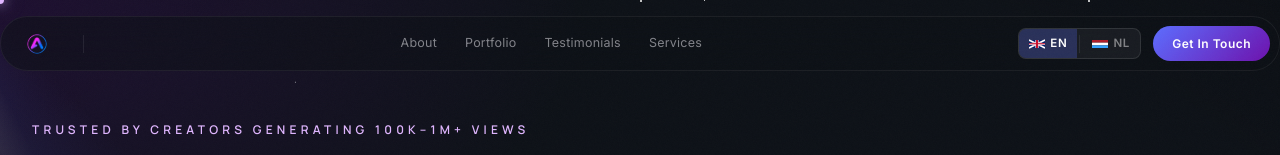
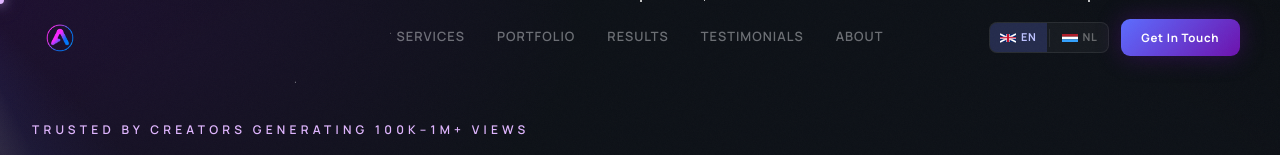
Before and after one commit to Akin-Visuals/akin-visuals-frontend, a Next.js app: page /en in a window 1280 px wide. Shown: the top 155 px of the page. Built offline with nearby package versions, Linux system fonts and the light colour scheme; no server answers; grey boxes are pictures that could not be loaded.

Commit message:
fade sections

```diff
--- a/app/globals.css
+++ b/app/globals.css
@@ -228,64 +228,102 @@ body {
 }
 
 /* ── Navbar ── */
+/* ── Navbar — Option B: full-width with gradient accent line ── */
 #navbar {
   position: fixed;
   top: 0; left: 0; right: 0;
   z-index: 100;
-  padding: 1rem 0;
-  transition: padding 0.4s cubic-bezier(.25,.46,.45,.94);
+  background: rgba(13,17,23,0);
+  transition: background 0.4s ease, box-shadow 0.4s ease;
 }
+
+/* Gradient accent line at bottom */
+#navbar::after {
+  content: '';
+  position: absolute;
+  bottom: 0; left: 0; right: 0;
+  height: 1px;
+  background: linear-gradient(90deg, transparent 0%, rgba(92,109,255,0.45) 30%, rgba(109,17,173,0.45) 65%, transparent 100%);
+  opacity: 0;
+  transition: opacity 0.4s ease;
+}
+
+#navbar.scrolled {
+  background: rgba(13,17,23,0.92);
+  box-shadow: 0 4px 40px rgba(0,0,0,0.4);
+}
+
+#navbar.scrolled::after { opacity: 1; }
+
 #navbar-inner {
-  max-width: 80rem;
+  max-width: 88rem;
   margin: 0 auto;
-  display: flex;
+  display: grid;
+  grid-template-columns: 1fr auto 1fr;
   align-items: center;
-  justify-content: space-between;
   gap: 2rem;
-  background: rgba(13,17,23,0.55);
-  backdrop-filter: blur(20px);
-  -webkit-backdrop-filter: blur(20px);
-  border: 1px solid rgba(255,255,255,0.06);
-  border-radius: 9999px;
-  padding: 0.55rem 0.55rem 0.55rem 1.4rem;
-  transition: background 0.3s, box-shadow 0.3s;
+  padding: 1.1rem 2.5rem;
+  background: none;
+  border: none;
+  border-radius: 0;
+  backdrop-filter: none;
+  transition: padding 0.4s ease;
 }
+
 #navbar.scrolled #navbar-inner {
-  background: rgba(13,17,23,0.82);
-  box-shadow: 0 8px 40px rgba(0,0,0,0.35);
-}
-#navbar.scrolled {
-  padding: 0.6rem 0;
+  padding: 0.75rem 2.5rem;
+  background: none;
+  box-shadow: none;
 }
 
 /* Nav links */
 .nav-link {
-  font-family: 'Inter', sans-serif;
-  font-size: 0.78rem;
-  font-weight: 500;
-  letter-spacing: 0.02em;
-  color: rgba(225,226,231,0.55);
+  font-family: 'Manrope', sans-serif;
+  font-size: 0.8rem;
+  font-weight: 600;
+  letter-spacing: 0.08em;
+  text-transform: uppercase;
+  color: rgba(225,226,231,0.45);
   text-decoration: none;
+  white-space: nowrap;
+  position: relative;
+  padding-bottom: 3px;
   transition: color 0.2s;
-  white-space: nowrap;
 }
+
+.nav-link::after {
+  content: '';
+  position: absolute;
+  bottom: -2px; left: 0; right: 0;
+  height: 1px;
+  background: linear-gradient(90deg, #5c6dff, #e0b6ff);
+  transform: scaleX(0);
+  transform-origin: left;
+  transition: transform 0.25s cubic-bezier(0.22,1,0.36,1);
+}
+
 .nav-link:hover { color: #e1e2e7; }
+.nav-link:hover::after { transform: scaleX(1); }
 
-/* CTA pill */
+/* CTA — consistent with site */
 .nav-cta {
-  font-family: 'Inter', sans-serif;
-  font-size: 0.75rem;
-  font-weight: 600;
-  letter-spacing: 0.04em;
-  white-space: nowrap;
+  display: inline-flex;
+  align-items: center;
+  gap: 6px;
   background: linear-gradient(135deg, #5c6dff, #6d11ad);
   color: #fff;
+  font-family: 'Manrope', sans-serif;
+  font-size: 0.72rem;
+  font-weight: 700;
+  letter-spacing: 0.06em;
+  white-space: nowrap;
   border: none;
-  border-radius: 9999px;
-  padding: 0.55rem 1.2rem;
+  border-radius: 9px;
+  padding: 0.6rem 1.3rem;
   cursor: pointer;
   transition: filter 0.2s, transform 0.1s;
   text-decoration: none;
+  box-shadow: 0 0 24px rgba(109,17,173,0.35);
 }
 .nav-cta:hover  { filter: brightness(1.15); }
 .nav-cta:active { transform: scale(0.96); }
@@ -295,8 +333,8 @@ body {
   display: flex;
   align-items: center;
   gap: 2px;
-  background: rgba(255,255,255,0.05);
-  border: 1px solid rgba(255,255,255,0.1);
+  background: rgba(255,255,255,0.04);
+  border: 1px solid rgba(255,255,255,0.08);
   border-radius: 8px;
   overflow: hidden;
 }
@@ -306,15 +344,16 @@ body {
   gap: 5px;
   padding: 6px 10px;
   cursor: pointer;
-  font-family: 'Inter', sans-serif;
-  font-size: 0.72rem;
+  font-family: 'Manrope', sans-serif;
+  font-size: 0.68rem;
   font-weight: 700;
   letter-spacing: 0.06em;
   transition: background 0.2s, color 0.2s;
   border: none;
+  background: none;
 }
-.lang-btn.is-active   { background: rgba(92,109,255,0.25); color: #fff; }
-.lang-btn.is-inactive { background: transparent; color: rgba(255,255,255,0.45); }
+.lang-btn.is-active   { background: rgba(92,109,255,0.2); color: #bdc2ff; }
+.lang-btn.is-inactive { background: transparent; color: rgba(255,255,255,0.35); }
 .lang-flag   { font-size: 1rem; line-height: 1; }
 .lang-divider { width: 1px; height: 18px; background: rgba(255,255,255,0.08); flex-shrink: 0; }
 
@@ -901,7 +940,7 @@ body:has(button:hover) #cursor-ring {
 }
 
 /* ── Sections ── */
-.section-dark      { background: rgba(12,14,18,0.5); }
+.section-dark  { background: #0d1117; }
 .section-muted { background: #0e1220; }
 
 /* ── Hero CTA pill + social proof ── */
--- a/components/layout/Navbar.tsx
+++ b/components/layout/Navbar.tsx
@@ -40,21 +40,20 @@ export default function Navbar() {
 
   return (
     <header id="navbar">
-      <div id="navbar-inner" className="mx-4 lg:mx-8">
+      <div id="navbar-inner">
         <a href="#" className="select-none flex-shrink-0">
-          <Image src="/brand_assets/logowit.png" alt="AKIN" width={80} height={28} className="h-7 w-auto object-contain" priority />
+          <Image src="/brand_assets/logowit.png" alt="AKIN" width={110} height={38} className="h-10 w-auto object-contain" priority />
         </a>
 
-        <div className="nav-divider" />
-
-        <nav className="hidden md:flex items-center gap-7 flex-1 justify-center">
+        <nav className="hidden md:flex items-center gap-8 justify-center">
+          <a href="#services"     className="nav-link">{t('services')}</a>
+          <a href="#work"         className="nav-link">{t('portfolio')}</a>
+          <a href="#case-studies" className="nav-link">{t('caseStudies')}</a>
+          <a href="#testimonials" className="nav-link">{t('testimonials')}</a>
           <a href="#about"        className="nav-link">{t('about')}</a>
-          <a href="#work"         className="nav-link">{t('portfolio')}</a>
-          <a href="#testimonials" className="nav-link">{t('testimonials')}</a>
-          <a href="#services"     className="nav-link">{t('services')}</a>
         </nav>
 
-        <div className="flex items-center gap-3 flex-shrink-0">
+        <div className="flex items-center gap-3 justify-end">
           <div className="lang-switcher">
             <button
               onClick={() => switchLocale('en')}
--- a/components/sections/About.tsx
+++ b/components/sections/About.tsx
@@ -98,7 +98,7 @@ export default function About() {
 
   return (
     <section id="about" className="section-snap section-muted relative px-8 min-h-screen flex items-center">
-      <div className="absolute top-0 left-0 right-0 z-0 pointer-events-none" style={{ height: '140px', background: 'linear-gradient(to bottom, #0d1117, #0e1220)' }} />
+      <div className="absolute top-0 left-0 right-0 z-0 pointer-events-none" style={{ height: '220px', background: 'linear-gradient(to bottom, #0d1117, #0e1220)' }} />
 
       <div className="max-w-7xl mx-auto w-full relative z-10 py-24">
         <div className="grid grid-cols-1 lg:grid-cols-12 gap-12 lg:gap-16 items-center">
--- a/components/sections/CaseStudies.tsx
+++ b/components/sections/CaseStudies.tsx
@@ -193,7 +193,7 @@ export default function CaseStudies() {
       id="case-studies"
       className="py-28 px-8 section-snap section-muted relative overflow-hidden"
     >
-      <div className="absolute top-0 left-0 right-0 z-0 pointer-events-none" style={{ height: '140px', background: 'linear-gradient(to bottom, #0d1117, #0e1220)' }} />
+      <div className="absolute top-0 left-0 right-0 z-0 pointer-events-none" style={{ height: '220px', background: 'linear-gradient(to bottom, #0d1117, #0e1220)' }} />
       <div className="max-w-5xl mx-auto relative z-10">
 
         {/* Header */}
--- a/components/sections/Contact.tsx
+++ b/components/sections/Contact.tsx
@@ -35,8 +35,8 @@ export default function Contact() {
 
   return (
     <section id="contact" className="py-28 px-8 fade-up section-snap">
-      <div className="absolute top-0 left-0 right-0 z-0 pointer-events-none" style={{ height: '140px', background: 'linear-gradient(to bottom, #0e1220, #0d1117)' }} />
-      <div className="max-w-5xl mx-auto">
+      <div className="absolute top-0 left-0 right-0 z-0 pointer-events-none" style={{ height: '220px', background: 'linear-gradient(to bottom, #0e1220, #0d1117)' }} />
+      <div className="max-w-5xl mx-auto relative z-10">
 
         <div className="text-center mb-14">
           <span className="text-[#e0b6ff] tracking-[0.35em] uppercase text-xs mb-4 block font-semibold" style={{ fontFamily: 'var(--font-label)' }}>
--- a/components/sections/Portfolio.tsx
+++ b/components/sections/Portfolio.tsx
@@ -177,7 +177,7 @@ export default function Portfolio({ ytVideos }: { ytVideos: YtVideo[] }) {
 
   return (
     <section id="work" className="py-28 relative section-snap section-dark">
-      <div className="absolute top-0 left-0 right-0 z-0 pointer-events-none" style={{ height: '140px', background: 'linear-gradient(to bottom, #0e1220, #0d1117)' }} />
+      <div className="absolute top-0 left-0 right-0 z-0 pointer-events-none" style={{ height: '220px', background: 'linear-gradient(to bottom, #0e1220, #0d1117)' }} />
       <div className="max-w-7xl mx-auto px-8">
 
         <div className="text-center mb-12 fade-up">
--- a/components/sections/Services.tsx
+++ b/components/sections/Services.tsx
@@ -128,7 +128,7 @@ export default function Services() {
   return (
     <section id="services" className="py-28 px-8 relative overflow-hidden section-snap section-muted">
       {/* Top fade — blends into previous section */}
-      <div className="absolute top-0 left-0 right-0 z-0 pointer-events-none" style={{ height: '140px', background: 'linear-gradient(to bottom, #0d1117, #0e1220)' }} />
+      <div className="absolute top-0 left-0 right-0 z-0 pointer-events-none" style={{ height: '220px', background: 'linear-gradient(to bottom, #0d1117, #0e1220)' }} />
       <div className="max-w-7xl mx-auto relative z-10">
 
         {/* Header */}
--- a/components/sections/Testimonials.tsx
+++ b/components/sections/Testimonials.tsx
@@ -35,7 +35,7 @@ export default function Testimonials() {
 
   return (
     <section id="testimonials" className="py-28 section-snap relative overflow-hidden">
-      <div className="absolute top-0 left-0 right-0 z-0 pointer-events-none" style={{ height: '140px', background: 'linear-gradient(to bottom, #0e1220, #0d1117)' }} />
+      <div className="absolute top-0 left-0 right-0 z-0 pointer-events-none" style={{ height: '220px', background: 'linear-gradient(to bottom, #0e1220, #0d1117)' }} />
 
       {/* Fade edges */}
       <div
--- a/messages/en.json
+++ b/messages/en.json
@@ -9,7 +9,8 @@
     "services": "Services",
     "testimonials": "Testimonials",
     "contact": "Contact",
-    "cta": "Get In Touch"
+    "cta": "Get In Touch",
+    "caseStudies": "Results"
   },
   "hero": {
     "label": "Trusted by creators generating 100K–1M+ views",
--- a/messages/nl.json
+++ b/messages/nl.json
@@ -9,7 +9,8 @@
     "services": "Diensten",
     "testimonials": "Ervaringen",
     "contact": "Contact",
-    "cta": "Neem Contact Op"
+    "cta": "Neem Contact Op",
+    "caseStudies": "Resultaten"
   },
   "hero": {
     "label": "Vertrouwd door creators met 100K–1M+ views",
```
